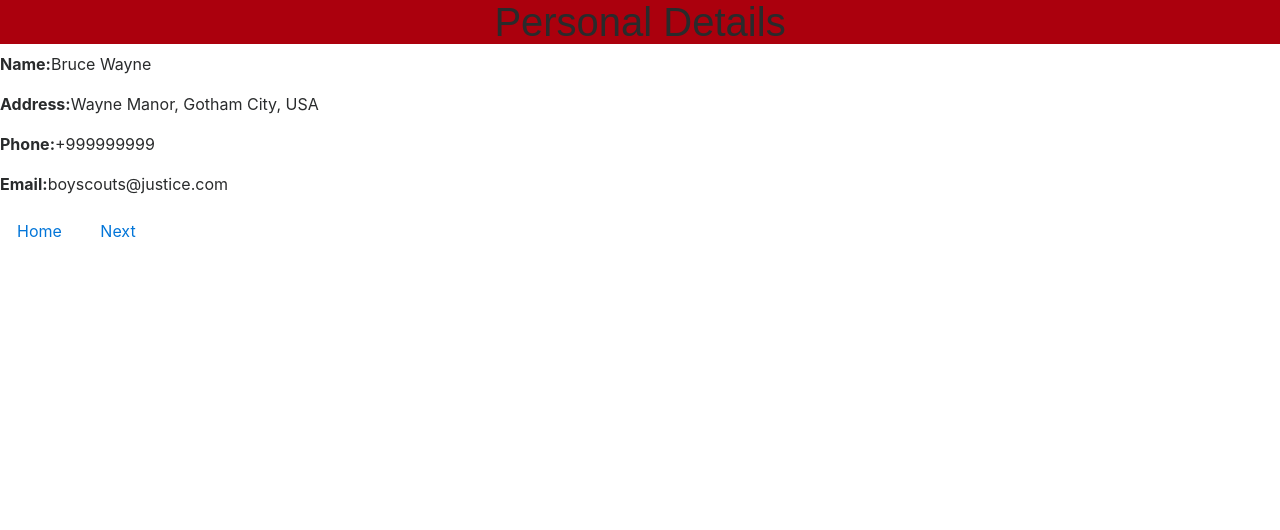
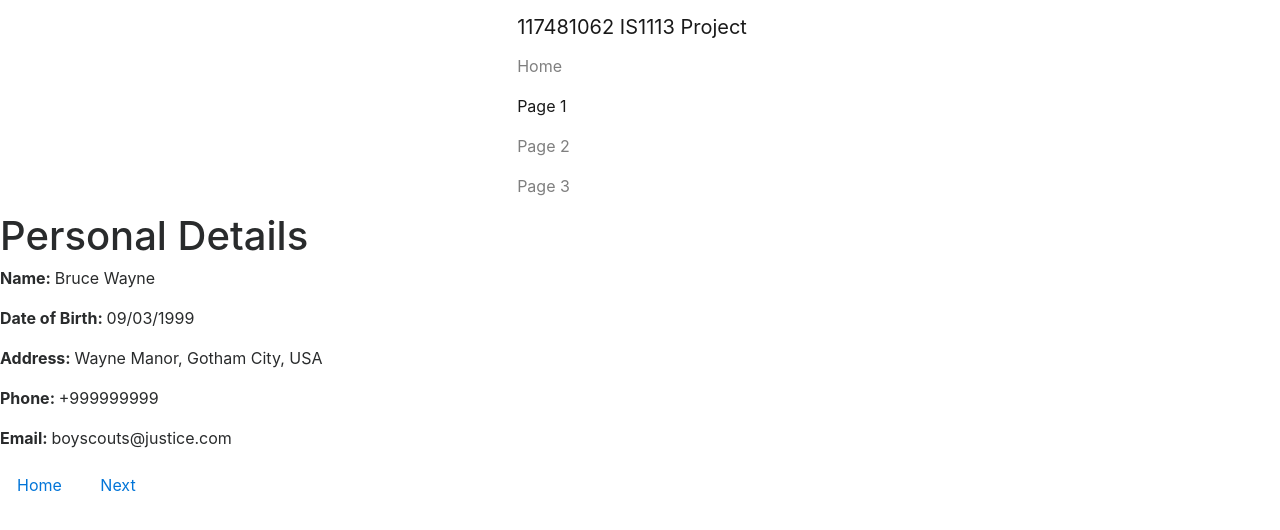
Before and after one commit to CraigDoyleGubbins/IS1113117481062, a PHP site: page /CV/cv_page1.html in a window 1280 px wide. Shown: the top 530 px of the page. Run offline with PHP 8.4, Linux system fonts and the light colour scheme; some libraries are stand-ins or nearby versions.

Commit message:
updated navbar not working

```diff
--- a/CV/cv_page1.html
+++ b/CV/cv_page1.html
@@ -3,10 +3,8 @@
     <head>
         <title>Personal</title>
 
-        <link rel="stylesheet" href="../mystylesheet.css" type="text/css" />
-
         <!--Adding Bootstrap-->
-        <link rel="stylesheet" href="https://maxcdn.bootstrapcdn.com/bootstrap/4.0.0-beta.3/css/bootstrap.min.css" integrity="sha384-Zug+QiDoJOrZ5t4lssLdxGhVrurbmBWopoEl+M6BdEfwnCJZtKxi1KgxUyJq13dy" crossorigin="anonymous">
+        <link rel="stylesheet" href="https://maxcdn.bootstrapcdn.com/bootstrap/4.0.0-beta.3/css/bootstrap.min.css" integrity="sha384-Zug+QiDoJOrZ5t4lssLdxGhVrurbmBWopoEl+M6BdEfwnCJZtKxi1KgxUyJq13dy" crossorigin="anonymous"/>
         <script src="https://code.jquery.com/jquery-3.2.1.slim.min.js" integrity="sha384-KJ3o2DKtIkvYIK3UENzmM7KCkRr/rE9/Qpg6aAZGJwFDMVNA/GpGFF93hXpG5KkN" crossorigin="anonymous"></script>
         <script src="https://cdnjs.cloudflare.com/ajax/libs/popper.js/1.12.9/umd/popper.min.js" integrity="sha384-ApNbgh9B+Y1QKtv3Rn7W3mgPxhU9K/ScQsAP7hUibX39j7fakFPskvXusvfa0b4Q" crossorigin="anonymous"></script>
         <script src="https://maxcdn.bootstrapcdn.com/bootstrap/4.0.0-beta.3/js/bootstrap.min.js" integrity="sha384-a5N7Y/aK3qNeh15eJKGWxsqtnX/wWdSZSKp+81YjTmS15nvnvxKHuzaWwXHDli+4" crossorigin="anonymous"></script>
@@ -14,15 +12,34 @@
    </head>
 
     <body>
-        <h1 class="mainheading">Personal Details</h1>
 
-        <p><strong>Name:</strong>Bruce Wayne</p>
-        <p><strong>Address:</strong>Wayne Manor, Gotham City, USA</p>
-        <p><strong>Phone:</strong>+999999999</p>
-        <p><strong>Email:</strong>boyscouts@justice.com</p>
+      <nav class="navbar navbar-expand-lg navbar-light bg-light">
+        <div class="container-fluid">
 
+          <a class="navbar-brand" href="../homepage.html">117481062 IS1113 Project</a>
+
+          <ul class="navbar-nav mr-auto">
+            <li class="nav-item"><a class="nav-link" href="../homepage.html">Home</a></li>
+            <li class="nav-item active"><a class="nav-link" href="cv_page1.html">Page 1</a></li>
+            <li class="nav-item"><a class="nav-link" href="cv_page2.html">Page 2</a></li>
+            <li class="nav-item"><a class="nav-link" href="cv_page3.html">Page 3</a></li>
+          </ul>
+        </div>
+      </nav>
+
+        <div>
+            <h1 class="mainheading">Personal Details</h1>
+
+            <p><strong>Name: </strong>Bruce Wayne</p>
+            <p><strong>Date of Birth: </strong>09/03/1999</p>
+            <p><strong>Address: </strong>Wayne Manor, Gotham City, USA</p>
+            <p><strong>Phone: </strong>+999999999</p>
+            <p><strong>Email: </strong>boyscouts@justice.com</p>
+        </div>
         <a href="../homepage.html" class="btn btn-dark">Home</a>
         <a href="cv_page2.html" class="btn btn-dark">Next</a>
 
+
+
     </body>
 </html>
--- a/Ebusiness/Ebus1.php
+++ b/Ebusiness/Ebus1.php
@@ -46,7 +46,6 @@
             <button type="submit" id="btnProceed" disabled>Add to Shopping Cart</button>
 
         </form>
-
         <br/>
         <button onClick="calcSub()">Calculate Cost</button>
         <a rule="button" href="Ebus1.php">Clear Choice</a>
--- a/mystylesheet.css
+++ /dev/null
@@ -1,24 +0,0 @@
-.mainheading{
-    text-align: center;
-    background-color: #ab000d;
-    font-family: Arial;
-}
-/* navbar container */
-.navbar{
-    overflow: hidden;
-    background-color: #e53935;
-    font-family: Arial;
-}
-
-.navbar a{
-    float: left;
-    text-decoration: none;
-    color: #000000;
-    font-size: 12px;
-    padding: 8px 10px;
-}
-
-.navbar a:hover{
-    background-color: #8e99f3;
-    color: #ffffff;
-}
```
Also changed, not shown: homepage.html (+5 -2 lines), tempbin/mystylesheet.css (added, +27 -0 lines).
